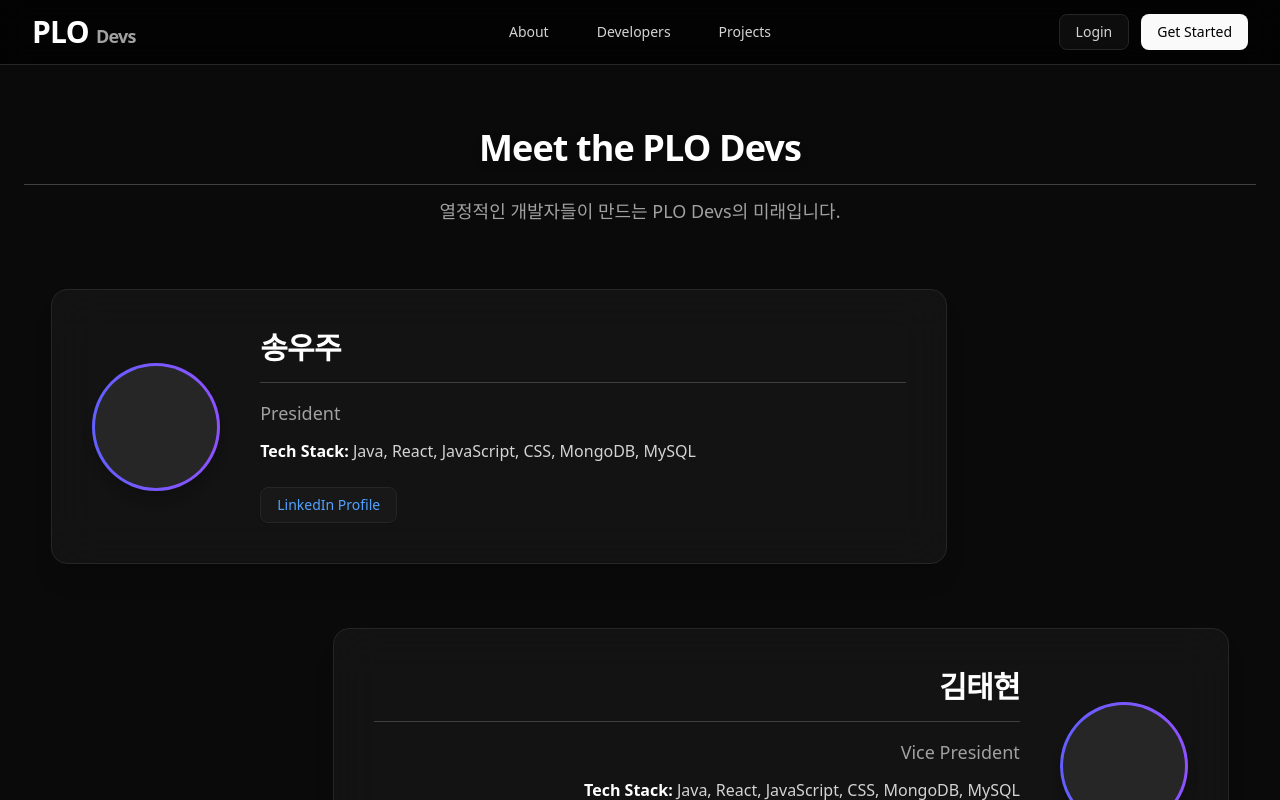
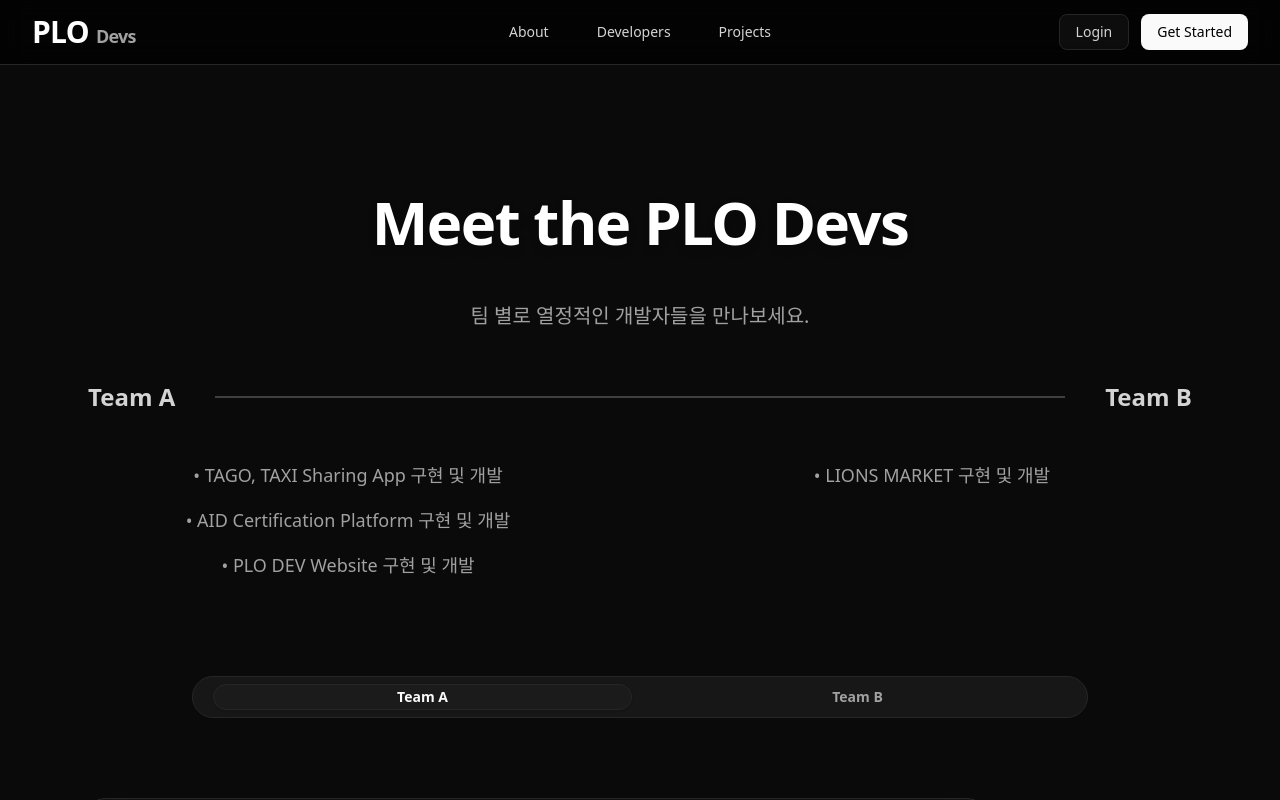
Before and after one commit to hijs01/plo_webForDev, a React (Vite) app: page /plo_webForDev/developers in a window 1280 px wide. Shown: the top 800 px of the page. Built offline with nearby package versions, Linux system fonts and the light colour scheme.

Commit message:
developer page 구현 완료 애니메이션

```diff
--- /dev/null
+++ b/src/components/developer_page/TitleSection.jsx
@@ -0,0 +1,124 @@
+import React from "react";
+import { Separator } from "@/components/ui/separator";
+import { motion } from "framer-motion";
+
+function TitleSection({ title, subtitle, leftLabel, rightLabel, leftItems = [], rightItems = [] }) {
+
+  const listVariants = {
+    hidden: { opacity: 0, y: 30 },
+    show: {
+      opacity: 1,
+      y: 0,
+      transition: { duration: 0.6, ease: "easeOut" }
+    }
+  };
+
+  const containerVariants = {
+    hidden: {},
+    show: {
+      transition: {
+        staggerChildren: 0.12
+      }
+    }
+  };
+
+  return (
+    <motion.div
+      initial="hidden"
+      whileInView="show"
+      viewport={{ once: true, margin: "-100px" }} /* 스크롤 시 자연 등장 */
+      className="
+        w-full
+        max-w-6xl
+        mx-auto
+        text-center
+        space-y-12
+        py-24
+        px-6
+      "
+    >
+
+      {/* ==== 메인 타이틀 ==== */}
+      <motion.h1
+        variants={listVariants}
+        className="text-5xl md:text-6xl font-bold text-white tracking-tight drop-shadow-lg"
+      >
+        {title}
+      </motion.h1>
+
+      {/* ==== 서브 타이틀 ==== */}
+      <motion.p
+        variants={listVariants}
+        className="text-neutral-400 text-xl max-w-3xl mx-auto leading-relaxed"
+      >
+        {subtitle}
+      </motion.p>
+
+      {/* ==== Team A | Team B row ==== */}
+      <motion.div
+        variants={containerVariants}
+        className="flex items-center justify-center gap-10 mt-10"
+      >
+        <motion.span
+          variants={listVariants}
+          className="text-neutral-300 font-semibold text-2xl"
+        >
+          {leftLabel}
+        </motion.span>
+
+        {/* Separator 애니메이션 (width 0 → 40px) */}
+        <motion.div
+          initial={{ width: 0, opacity: 0 }}
+          whileInView={{ width: 850, opacity: 1 }}
+          transition={{ duration: 0.8, delay: 0.3 }}
+          className="h-[2px] bg-neutral-700"
+        />
+
+        <motion.span
+          variants={listVariants}
+          className="text-neutral-300 font-semibold text-2xl"
+        >
+          {rightLabel}
+        </motion.span>
+      </motion.div>
+
+      {/* ==== Team A / Team B – summary lists ==== */}
+      <div className="grid grid-cols-1 md:grid-cols-2 gap-16 mt-12">
+
+        {/* LEFT TEAM LIST */}
+        <motion.div
+          variants={containerVariants}
+          className="space-y-4"
+        >
+          {leftItems.map((item, idx) => (
+            <motion.p
+              key={idx}
+              variants={listVariants}
+              className="text-neutral-400 text-lg leading-relaxed"
+            >
+              • {item}
+            </motion.p>
+          ))}
+        </motion.div>
+
+        {/* RIGHT TEAM LIST */}
+        <motion.div
+          variants={containerVariants}
+          className="space-y-4"
+        >
+          {rightItems.map((item, idx) => (
+            <motion.p
+              key={idx}
+              variants={listVariants}
+              className="text-neutral-400 text-lg leading-relaxed"
+            >
+              • {item}
+            </motion.p>
+          ))}
+        </motion.div>
+      </div>
+    </motion.div>
+  );
+}
+
+export default TitleSection;
--- a/src/pages/developers_page/Developers.jsx
+++ b/src/pages/developers_page/Developers.jsx
@@ -1,6 +1,8 @@
+import React from "react";
 import Header from "@/components/layout/Header";
-import React from "react";
-import DevInfo from "./dev_info/DevInfo.jsx";
+import DevInfo from "./dev_info/DevInfo";
+import JoinUsMessage from "./footerMessage/JoinUs";
+import Footer from "@/components/layout/home/Footer";
 
 
 const DeveloperPage = () => {
@@ -14,6 +16,10 @@ const DeveloperPage = () => {
              <DevInfo />
             </div>
         </div>
+        <div>
+          <JoinUsMessage />
+          <Footer />
+        </div>
         </>
 
     );
--- a/src/pages/developers_page/dev_info/DevInfo.jsx
+++ b/src/pages/developers_page/dev_info/DevInfo.jsx
@@ -1,50 +1,128 @@
 import React from "react";
 import { Separator } from "@/components/ui/separator";
+import { Tabs, TabsList, TabsTrigger, TabsContent } from "@/components/ui/tabs";
 import DevCard from "./Dev_card";
-import Footer from "@/components/layout/home/Footer";
+import TitleSection from "@/components/developer_page/TitleSection";
+
+
+const teamA_summary = [
+  "TAGO, TAXI Sharing App 구현 및 개발",
+  "AID Certification Platform 구현 및 개발",
+  "PLO DEV Website 구현 및 개발",
+];
+
+const teamB_summary = [
+  "LIONS MARKET 구현 및 개발",
+];
+
 
 const DevInfo = () => {
-  const developers = [
+  const teamA = [
     { name: "송우주", role: "President", TechStack: "Java, React, JavaScript, CSS, MongoDB, MySQL" },
     { name: "김태현", role: "Vice President", TechStack: "Java, React, JavaScript, CSS, MongoDB, MySQL" },
     { name: "김기성", role: "Developer Team Lead", TechStack: "Java, React, JavaScript, CSS, MongoDB, MySQL" },
     { name: "이정수", role: "Team A Leader / Developer", TechStack: "Java, React, JavaScript, CSS, MongoDB, MySQL" },
     { name: "박지성", role: "Developer", TechStack: "Java, React, JavaScript, CSS, MongoDB, MySQL" },
+    { name: "설정민", role: "Developer", TechStack: "Java, React, JavaScript, CSS, MongoDB, MySQL" },
+  ];
+
+  const teamB = [
+    { name: "이정수", role: "Team B Leader / Developer", TechStack: "Java, React, JavaScript, CSS, MongoDB, MySQL" },
+    { name: "박지성", role: "Team B Developer", TechStack: "Java, React, JavaScript, CSS, MongoDB, MySQL" },
   ];
 
   return (
-    <>
-    <main className="pt-32 px-6">
-      {/* 상단 제목 */}
-      <div className="text-center mb-16">
-        <h1 className="text-4xl font-bold text-white tracking-tight drop-shadow-lg">
-          Meet the PLO Devs
-        </h1>
-        <Separator className="mt-4 bg-neutral-700 w-72 mx-auto" />
-        <p className="mt-3 text-neutral-400 text-lg">
-          열정적인 개발자들이 만드는 PLO Devs의 미래입니다.
-        </p>
-      </div>
+    <main className="pt-24 pb-24 px-4 text-white">
+      {/* ===== 제목 ===== */}
+     <div>
 
-      {/* 카드들 */}
-      <div className="flex flex-col gap-16">
-        {developers.map((dev, index) => (
-          <DevCard key={dev.name} dev={dev} index={index} />
-        ))}
-      </div>
+     <TitleSection
+        title="Meet the PLO Devs"
+        subtitle="팀 별로 열정적인 개발자들을 만나보세요."
+        leftLabel="Team A"
+        rightLabel="Team B"
+        leftItems={teamA_summary}
+        rightItems={teamB_summary}
+      />
 
-      {/* 하단 CTA */}
-      <div className="pb-10 pt-20 text-center">
-        <h2 className="text-md text-white font-semibold tracking-tight">
-          더 많은 개발자들이 곧 합류할 예정입니다!
-        </h2>
-      </div>
+     </div>
+
+      {/* ===== Tabs 영역 ===== */}
+      <Tabs defaultValue="teamA" className="w-full">
+
+        <div className="flex justify-center mb-10 px-4 w-full">
+          <TabsList
+            className="
+              flex
+              w-full
+              max-w-4xl
+              mx-auto
+              justify-between
+              bg-neutral-900
+              border border-neutral-800
+              rounded-full
+              p-5
+              gap-4
+            "
+          >
+            <TabsTrigger
+              value="teamA"
+              className="
+                flex-1
+                text-center
+                py-3
+                px-4
+                text-sm font-semibold
+                rounded-full
+                text-neutral-200
+                hover:bg-neutral-700/40
+                transition-all
+
+              "
+            >
+              Team A
+            </TabsTrigger>
+
+            <TabsTrigger
+              value="teamB"
+              className="
+                flex-1
+                text-center
+                py-3
+                px-4
+                text-sm font-semibold
+                rounded-full
+                text-neutral-200
+                hover:bg-neutral-700/40
+                transition-all
+              "
+            >
+              Team B
+            </TabsTrigger>
+          </TabsList>
+        </div>
+
+        {/* ===== Team A ===== */}
+        <TabsContent value="teamA">
+          <div className="flex flex-col gap-16 mt-8 px-4 md:px-8">
+            {teamA.map((dev, index) => (
+              <DevCard key={dev.name} dev={dev} index={index} />
+            ))}
+          </div>
+        </TabsContent>
+
+        {/* ===== Team B ===== */}
+        <TabsContent value="teamB">
+          <div className="flex flex-col gap-16 mt-8 px-4 md:px-8">
+            {teamB.map((dev, index) => (
+              <DevCard key={dev.name} dev={dev} index={index} />
+            ))}
+          </div>
+        </TabsContent>
+
+      </Tabs>
+
     </main>
-    <div>
-      <Footer />
-    </div>
-    </>
-
   );
 };
 
--- a/src/pages/developers_page/dev_info/Dev_card.jsx
+++ b/src/pages/developers_page/dev_info/Dev_card.jsx
@@ -11,7 +11,7 @@ function DevCard({ dev, index }) {
   const textDir  = isEven ? "sm:text-left" : "sm:text-right";
   const alignBox = isEven ? "sm:items-start" : "sm:items-end";
   const translate = isEven ? "sm:-translate-x-6" : "sm:translate-x-6";
-  const alignSelf = isEven ? "md:ml-[4vw] md:self-start" : "md:mr-[4vw] md:self-end";
+  const alignSelf = isEven ? "md:ml-12 lg:ml-16 md:self-start" : "md:mr-12 lg:mr-16 md:self-end";
 
   // ✅ 여기 추가해야 함
   const [ref, isVisible] = useScrollReveal();
@@ -27,7 +27,7 @@ function DevCard({ dev, index }) {
         p-10 rounded-2xl shadow-xl
         bg-neutral-900/70 backdrop-blur-xl border border-neutral-800
         transition-all duration-500 hover:scale-[1.02] hover:shadow-[0_0_20px_rgba(100,100,255,0.25)]
-        w-full max-w-3xl md:max-w-4xl
+        w-full max-w-4xl
         ${rowDir} ${translate} ${alignSelf}
       `}
     >
--- /dev/null
+++ b/src/pages/developers_page/footerMessage/JoinUs.jsx
@@ -0,0 +1,40 @@
+// src/components/home/JoinUsMessage.jsx
+import React from "react";
+import { Card, CardContent } from "@/components/ui/card";
+import { Button } from "@/components/ui/button";
+import { ArrowRight, } from "lucide-react";
+
+// 위 경로가 애매하면 이렇게 써도 됨:
+// import { Card, CardContent } from "../ui/card";
+// import { Button } from "../ui/button";
+
+function JoinUsMessage() {
+    return (
+        <section className="mt-10 px-6 pb-10">
+            <div className="max-w-5xl mx-auto ">
+                <Card className="border-neutral-800 bg-gradient-to-r from-neutral-900 via-neutral-900 to-neutral-950">
+                    <CardContent className="flex flex-col md:flex-row items-start md:items-center justify-between gap-4 py-6 px-8">
+                        <div className="space-y-1.5 flex-1">
+                            <h3 className="text-xl md:text-2xl font-semibold">
+                                망설이지 말고 꿈을 펼치세요.
+                            </h3>
+                            <p className="text-sm md:text-base text-neutral-400 max-w-2xl">
+                                당신의 꿈을 펼치세요. 우리는 당신을 지원할 것입니다.
+                                <br />
+                                기획, 디자인, 프론트, 백엔드, 뭐든 관심만 있으면 됩니다.
+                            </p>
+                        </div>
+                        <div className="flex flex-col sm:flex-row gap-3 flex-shrink-0">
+                            <Button className="gap-2 whitespace-nowrap">
+                                Apply to join
+                                <ArrowRight className="h-4 w-4" />
+                            </Button>
+                        </div>
+                    </CardContent>
+                </Card>
+            </div>
+        </section>
+    );
+}
+
+export default JoinUsMessage;
```
